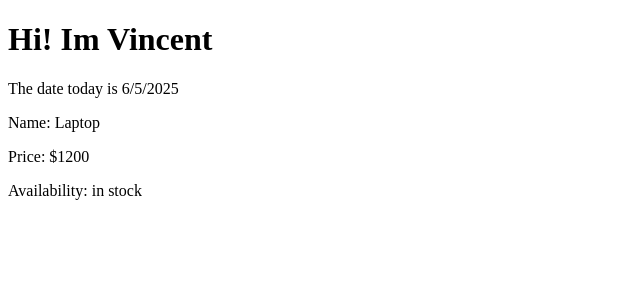
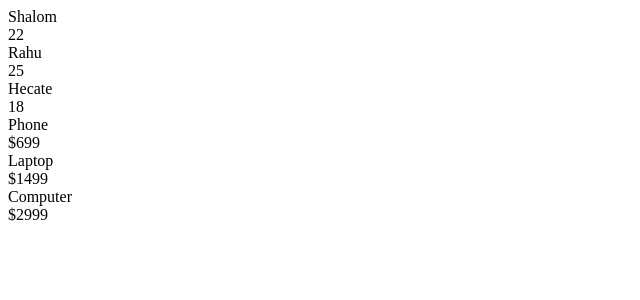
Before and after one commit to Sicheco/react19-tutorial, a React (Vite) app: page / in a window 1280 px wide. Shown: the top 300 px of the page, without its empty margins (0-640 px from the left). Built offline with nearby package versions, Linux system fonts and the light colour scheme.

Commit message:
List Challenge

```diff
--- a/src/App.jsx
+++ b/src/App.jsx
@@ -1,11 +1,11 @@
-import { Greetings } from "./components/Greetings";
-import { ProductInfo } from "./components/ProductInfo";
+import { ProductList } from "./components/ProductList";
+import { UserList } from "./components/UserList";
 
 export function App() {
   return (
     <div>
-      <Greetings />
-      <ProductInfo />
+        <UserList />
+        <ProductList />
     </div>
   );
 }
--- /dev/null
+++ b/src/components/ProductList.jsx
@@ -0,0 +1,30 @@
+export function ProductList() {
+  const products = [
+    {
+      id: 1,
+      name: 'Phone',
+      price: 699
+    },
+    {
+      id: 2,
+      name: 'Laptop',
+      price: 1499
+    },
+    {
+      id: 3,
+      name: 'Computer',
+      price: 2999
+    }
+  ];
+
+  return (
+    <div>
+      {products.map(({id, name, price}) => (
+        <div key={id}>
+          <div>{name}</div>
+          <div>${price}</div>
+        </div>
+      ))}
+    </div>
+  );
+}
--- /dev/null
+++ b/src/components/UserList.jsx
@@ -0,0 +1,30 @@
+export function UserList() {
+  const users = [
+    {
+      id: 1,
+      name: 'Shalom',
+      age: 22
+    },
+    {
+      id: 2,
+      name: 'Rahu',
+      age: 25
+    },
+    {
+      id: 3,
+      name: 'Hecate',
+      age: 18
+    }
+  ];
+
+  return (
+    <div>
+      {users.map(({id ,name, age}) => (
+        <div key={id}>
+          <div>{name}</div>
+          <div>{age}</div>
+        </div>
+      ))}
+    </div>
+  );
+}
```
Also changed, not shown: src/components/previous-lesson/Greetings.jsx (renamed from src/components/Greetings.jsx), src/components/previous-lesson/JSXRules.jsx (renamed from src/components/JSXRules.jsx), src/components/previous-lesson/ProductInfo.jsx (renamed from src/components/ProductInfo.jsx), src/components/previous-lesson/WelcomeMessage.jsx (renamed from src/components/WelcomeMessage.jsx).
